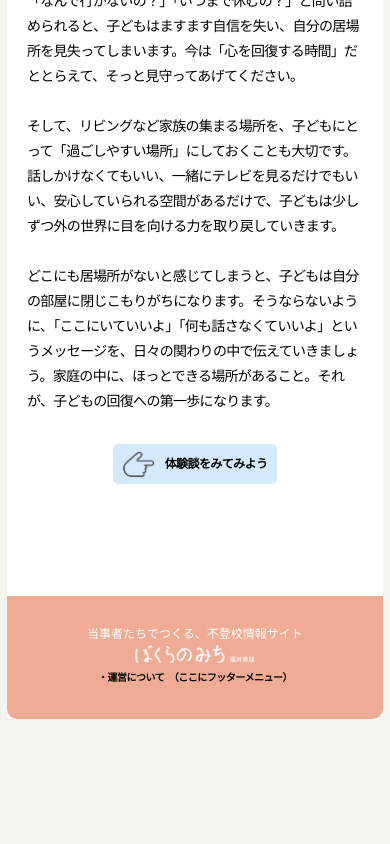
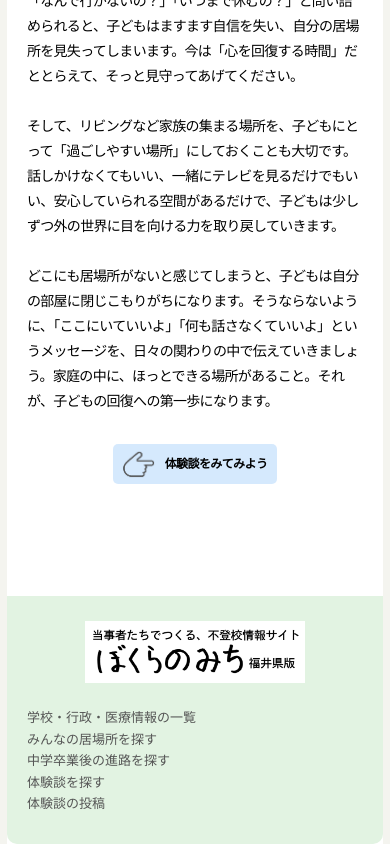
Before and after one commit to yr04491/web_Fukui, a React (Create React App) app: page /web_Fukui/section00 in a window 390 px wide. Shown: the part 1505-2349 px from the top of the page. Before the commit the page ends 2224 px from the top, so only its background shows below. Built offline with nearby package versions, Linux system fonts and the light colour scheme.

Commit message:
フッター修正

```diff
--- a/src/components/common/Footer/Footer.js
+++ b/src/components/common/Footer/Footer.js
@@ -1,16 +1,13 @@
+// src/components/common/Footer/Footer.js
+
 import React from 'react';
 import { useNavigate } from 'react-router-dom';
 import styles from './Footer.module.css';
-import logo1 from '../../../assets/images/logo1.png';
+// 1. logo1 から Footer_logo.png にインポートを変更
+import footerLogo from '../../../assets/icons/Footer_logo.png';
 
 const Footer = () => {
   const navigate = useNavigate();
-
-  const handleAboutClick = () => {
-    console.log('運営について がクリックされました');
-    // 運営ページへの遷移処理（今後実装予定）
-    // navigate('/about');
-  };
 
   const handleLogoClick = () => {
     console.log('フッターロゴがクリックされました - ホームページに遷移');
@@ -23,29 +20,32 @@ const Footer = () => {
     });
   };
 
+  // 2. リスト項目用のクリックハンドラを追加
+  const handleListClick = (item) => {
+    console.log(`${item} がクリックされました`);
+    // 今後、各検索ページへの遷移などを実装
+  };
+
   return (
     <footer className={styles.footer}>
       <div className={styles.footerContent}>
-        <p className={styles.footerTitle}>
-          当事者たちでつくる、不登校情報サイト
-        </p>
-
         <button
           className={styles.footerLogo}
           onClick={handleLogoClick}
           aria-label="ホームページに戻る"
         >
-          <img src={logo1} alt="ロゴ" className={styles.logoImage} />
+          {/* 3. src と alt を変更 */}
+          <img src={footerLogo} alt="ぼくらのみち 福井県版" className={styles.logoImage} />
         </button>
 
-        <div className={styles.footerMenu}>
-          <button
-            className={styles.menuItem}
-            onClick={handleAboutClick}
-          >
-            ・運営について　（ここにフッターメニュー）
-          </button>
-        </div>
+        {/* 4. 既存の .footerMenu を削除し、新しい .footerList に変更 */}
+        <ul className={styles.footerList}>
+          <li onClick={() => handleListClick('学校・行政・医療情報の一覧')}>学校・行政・医療情報の一覧</li>
+          <li onClick={() => handleListClick('みんなの居場所を探す')}>みんなの居場所を探す</li>
+          <li onClick={() => handleListClick('中学卒業後の進路を探す')}>中学卒業後の進路を探す</li>
+          <li onClick={() => handleListClick('体験談を探す')}>体験談を探す</li>
+          <li onClick={() => handleListClick('体験談の投稿')}>体験談の投稿</li>
+        </ul>
       </div>
     </footer>
   );
--- a/src/components/common/Footer/Footer.module.css
+++ b/src/components/common/Footer/Footer.module.css
@@ -1,42 +1,54 @@
-/* Footer スタイル */
+/* src/components/common/Footer/Footer.module.css */
+/* Figmaデザイン (スクリーンショット 481) に合わせて修正 */
+
 .footer {
   display: flex;
   flex-direction: column;
   align-items: center;
-  padding: 60px 30px;
-  gap: 8px;
+  /* パディングを調整 (上下50px, 左右30px) */
+  padding: 50px 30px;
+  /* 要素間のギャップを調整 */
+  gap: 30px;
   width: 100%;
   max-width: 540px;
-  height: 208.88px;
-  background: #EFAB94;
+  /* 高さを自動に変更 */
+  height: auto;
+  /* ▼ 背景色をミントグリーンに変更 ▼ */
+  background: #E2F3E2;
   flex: none;
   order: 3;
   flex-grow: 0;
   margin-top: 0;
-  border-radius: 0 0 var(--radius-m) var(--radius-m); /* 下部の角丸のみ適用 */
-  box-sizing: border-box; /* ボックスサイジングを追加 */
+  border-radius: 0 0 var(--radius-m) var(--radius-m);
+  box-sizing: border-box;
 }
 
 .footerContent {
   display: flex;
   flex-direction: column;
-  align-items: center;
-  gap: 8px;
+  /* ▼ 左寄せに変更 ▼ */
+  align-items: flex-start;
+  /* ギャップを調整 */
+  gap: 15px;
   width: 100%;
+  /* コンテンツの最大幅（左右の余白を考慮） */
+  max-width: 480px;
   height: 100%;
   justify-content: center;
 }
 
 .footerTitle {
-  width: 270px;
-  height: 19.88px;
-  font-family: 'Inter', sans-serif;
+  width: auto;
+  height: auto;
+  font-family: 'Zen Kaku Gothic New', sans-serif;
   font-style: normal;
-  font-weight: 400;
-  font-size: 14px;
-  line-height: 17px;
-  color: #FFFFFF;
-  text-align: center;
+  font-weight: 400; /* Medium or Regular */
+  font-size: 12px; /* 12px */
+  line-height: 1.5;
+  /* ▼ 文字色を濃いグレーに変更 ▼ */
+  color: #555555;
+  /* ▼ 左寄せに変更 ▼ */
+  text-align: left;
   flex: none;
   order: 0;
   flex-grow: 0;
@@ -44,14 +56,16 @@
 }
 
 .footerLogo {
-  width: 187px;
-  height: 28px;
+  /* ▼ ロゴのサイズを調整 ▼ */
+  width: 270px;
+  height: auto;
   flex: none;
   order: 1;
   flex-grow: 0;
   display: flex;
-  justify-content: center;
+  justify-content: center; /* 中央寄せに変更 */
   align-items: center;
+  align-self: center; /* この要素自体を中央寄せにするため追加 */
   transition: opacity 0.3s ease, transform 0.2s ease;
   border-radius: 4px;
   background: transparent;
@@ -59,6 +73,7 @@
   cursor: pointer;
   padding: 0;
   margin: 0;
+  margin-top: -5px; /* タイトルとの間隔を詰める */
 }
 
 .footerLogo:hover {
@@ -67,7 +82,8 @@
 }
 
 .footerLogo:focus {
-  outline: 2px solid #FFFFFF;
+  /* アウトラインをロゴの色に合わせるか、黒にする */
+  outline: 2px solid #555555;
   outline-offset: 2px;
 }
 
@@ -79,53 +95,48 @@
   width: 100%;
   height: 100%;
   object-fit: contain;
-  pointer-events: none; /* 画像自体のクリックイベントを無効化 */
-  user-select: none; /* テキスト選択を無効化 */
+  pointer-events: none;
+  user-select: none;
 }
 
-.footerMenu {
+/* ▼ 既存の .footerMenu と .menuItem を .footerList に変更 ▼ */
+.footerList {
+  /* 箇条書きの点を削除 */
+  list-style: none;
+  padding: 0;
+  margin: 0;
   width: 100%;
-  max-width: 480px;
-  height: 25px;
+  display: flex;
+  flex-direction: column;
+  /* 左寄せ */
+  align-items: flex-start;
+  /* 項目間のギャップ */
+  gap: 2px;
   flex: none;
   order: 2;
   flex-grow: 0;
-  display: flex;
-  justify-content: center;
-  align-items: center;
+  /* ロゴとの間隔 */
+  margin-top: 15px;
 }
 
-.menuItem {
-  width: 100%;
-  max-width: 480px;
-  height: 25px;
+.footerList li {
   font-family: 'Zen Kaku Gothic New', sans-serif;
   font-style: normal;
-  font-weight: 700;
-  font-size: 12px;
-  line-height: 25px;
-  letter-spacing: -0.05em;
-  color: #000000;
-  background: transparent;
-  border: none;
+  font-weight: 500; /* Medium */
+  font-size: 14px;
+  line-height: 1.5; /* 行間 */
+  /* 文字色を濃いグレーに */
+  color: #555555;
   cursor: pointer;
-  text-align: center;
-  flex: none;
-  order: 2;
-  flex-grow: 0;
-  padding: 0;
-  margin: 0;
-  transition: opacity 0.3s ease;
+  transition: color 0.2s;
 }
 
-.menuItem:hover {
-  opacity: 0.8;
+/* ▼ ホバー時に文字色を黒に変更 ▼ */
+.footerList li:hover {
+  color: #000000;
 }
+/* ▲ スタイル変更ここまで ▲ */
 
-.menuItem:focus {
-  outline: 2px solid #000000;
-  outline-offset: 2px;
-}
 
 /* レスポンシブ対応 */
 @media (max-width: 768px) {
@@ -133,63 +144,49 @@
     padding: 40px 20px;
     height: auto;
     max-width: 100%;
-    gap: 6px;
+    gap: 20px;
   }
 
   .footerContent {
-    gap: 6px;
+    gap: 15px;
+    /* レスポンシブでも最大幅を指定 */
+    max-width: 480px;
+    width: 100%;
   }
 
   .footerTitle {
-    width: 100%;
-    max-width: 270px;
-    height: auto;
-    font-size: 13px;
-    line-height: 16px;
+    font-size: 12px;
   }
 
   .footerLogo {
-    width: 150px;
-    height: 22px;
+    width: 240px;
   }
 
-  .footerMenu {
-    width: 100%;
-    height: auto;
-  }
-
-  .menuItem {
-    width: 100%;
-    height: auto;
-    font-size: 11px;
-    line-height: 22px;
-    padding: 2px 0;
+  .footerList li {
+    font-size: 13px;
   }
 }
 
 @media (max-width: 480px) {
   .footer {
-    padding: 30px 15px;
-    gap: 4px;
+    padding: 30px 20px;
+    gap: 15px;
   }
 
   .footerContent {
-    gap: 4px;
+    gap: 10px;
+    max-width: 100%; /* スマホでは最大幅を解除 */
   }
 
   .footerTitle {
-    font-size: 12px;
-    line-height: 15px;
+    font-size: 11px;
   }
 
   .footerLogo {
-    width: 120px;
-    height: 18px;
+    width: 220px;
   }
 
-  .menuItem {
-    font-size: 10px;
-    line-height: 20px;
-    padding: 1px 0;
+  .footerList li {
+    font-size: 13px;
   }
 }
```
Also changed, not shown: src/assets/icons/Footer_logo.png (added).
